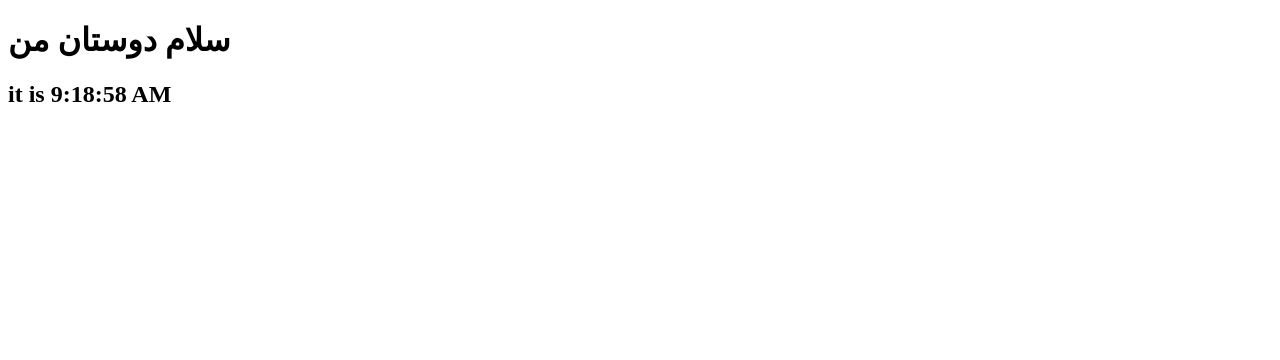
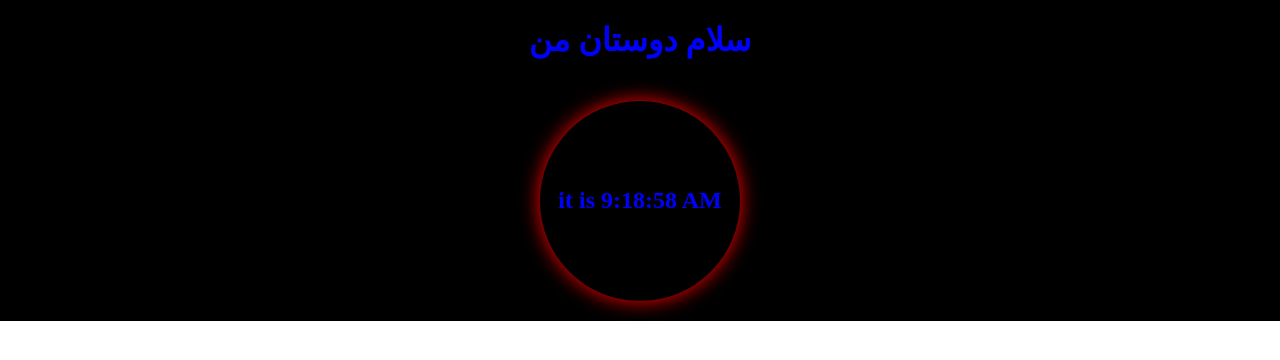
Before and after one commit to rezarahimpoor/react-test1, a React (Vite) app: page / in a window 1280 px wide. Shown: the top 360 px of the page. Built offline with nearby package versions, Linux system fonts and the light colour scheme.

Commit message:
test1-project-css-import

```diff
--- /dev/null
+++ b/src/App.css
@@ -0,0 +1,26 @@
+body{
+    margin: 0;
+    padding: 0;
+}
+.main{
+    width: 100%;
+    height: 100%;
+    display: flex;
+    justify-content: center;
+    align-items: center;
+    flex-direction: column;
+    background-color: black;
+    color: blue;
+}
+.timer{
+    width: 200px;
+    height: 200px;
+    border-radius: 50%;
+    box-shadow: 0 0 20px red;
+    display: flex;
+    justify-content: center;
+    align-items: center;
+    flex-direction: column;
+    background-color: black;
+    color: blue;
+}
--- a/src/main.jsx
+++ b/src/main.jsx
@@ -1,55 +1,34 @@
 import { Component, StrictMode } from 'react'
 import { createRoot } from 'react-dom/client'
-
-
-
+import './App.css'
 
 class Timer extends Component{
   render(){
     return(
-      <h2>
+      <h2 className='timer'>
         it is {new Date().toLocaleTimeString()}
+
       </h2>
     )
   }
 }
-
-
-
-
-
 class Hello extends Component{
   render(){
     return(
-      <h1>سلام دوستان من</h1>
+      <h1 >سلام دوستان من</h1>
     )
   }
 }
-
-
-
-
-
-
-
 class App extends Component {
   render(){
     return (
-      <div>
+      <div className='main'>
         <Hello/>
         <Timer/>
       </div>
     )
   }
 }
-
-
-
-
-
-
-
-
 const root = createRoot(document.getElementById('root'));
 const tick = ()=> {
 root.render(<App/>);
```
